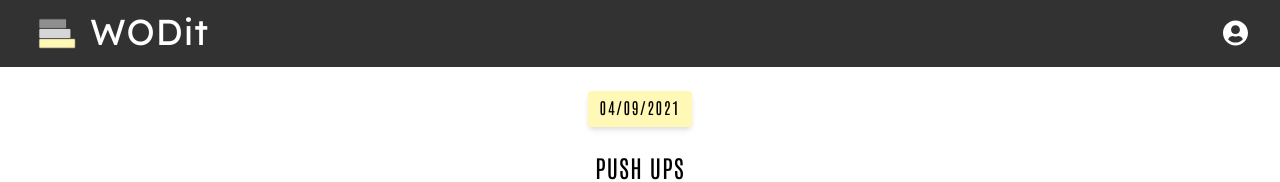
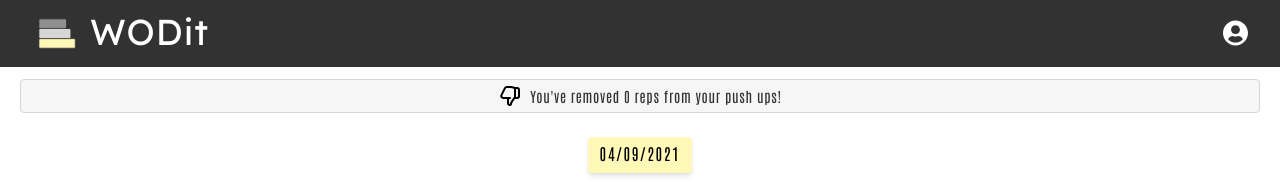
Before and after one commit to irahrosete/wodit, a React (Create React App) app in the folder client/: page / in a window 1280 px wide. Both pictures are taken after a click on the button "REMOVE". Shown: the top 182 px of the page. Built offline with nearby package versions, Linux system fonts and the light colour scheme.

Commit message:
create alert for adding and removing exercises

```diff
--- /dev/null
+++ b/client/src/components/Alert.jsx
@@ -0,0 +1,14 @@
+import React from 'react'
+
+const Alert = ({ icon, message }) => {
+  return (
+    <div className='flex p-1 my-3 mx-5 justify-center bg-wodGray border rounded border-wodDarkGray'>
+      {icon}
+      <p className='font-body tracking-wider text-wodBlack text-sm flex items-center pl-2'>
+        {message}
+      </p>
+    </div>
+  )
+}
+
+export default Alert
--- a/client/src/components/EditExercise.jsx
+++ b/client/src/components/EditExercise.jsx
@@ -3,6 +3,10 @@ import { Donut } from 'react-dial-knob'
 
 import DatePick from './DatePick'
 import Footer from './Footer'
+import Alert from './Alert'
+
+import thumbup from '../img/thumb-up.js'
+import thumbdown from '../img/thumb-down'
 
 const EditExercise = () => {
   const [exercise, setExercise] = useState({
@@ -13,14 +17,48 @@ const EditExercise = () => {
   })
 
   const [rep, setRep] = useState(0)
-  const handleClick = () => {
+  console.log(exercise, rep)
+
+  const [addAlert, setAddAlert] = useState(false)
+  const [removeAlert, setRemoveAlert] = useState(false)
+
+  const handleAdd = () => {
     setExercise({ ...exercise, rep })
+
+    setTimeout(() => {
+      setAddAlert(true)
+    }, 0)
+    setTimeout(() => {
+      setAddAlert(false)
+    }, 5000)
   }
 
-  console.log(exercise, rep)
+  const handleRemove = () => {
+    setExercise({ ...exercise, rep })
+
+    setTimeout(() => {
+      setRemoveAlert(true)
+    }, 0)
+    setTimeout(() => {
+      setRemoveAlert(false)
+    }, 5000)
+  }
 
   return (
     <>
+      {addAlert && (
+        <Alert
+          icon={thumbup}
+          message={`You've added ${rep} reps to your push ups!`}
+        />
+      )}
+      {removeAlert && (
+        <Alert
+          icon={thumbdown}
+          message={`You've removed ${rep} reps from your push ups!`}
+        />
+      )}
+
       <DatePick exercise={exercise} setExercise={setExercise} />
       <div className='flex justify-center'>
         <h3 className='font-body tracking-wider text-2xl mb-6'>PUSH UPS</h3>
@@ -44,12 +82,12 @@ const EditExercise = () => {
           </div>
           <div className='flex justify-between'>
             <div className='ml-5 mt-5 w-10'>
-              <button className='btn' onClick={handleClick}>
+              <button className='btn' onClick={handleRemove}>
                 remove
               </button>
             </div>
             <div className='mr-5 mt-5'>
-              <button className='btn' onClick={handleClick}>
+              <button className='btn' onClick={handleAdd}>
                 add
               </button>
             </div>
--- /dev/null
+++ b/client/src/img/thumb-down.js
@@ -0,0 +1,18 @@
+const thumbdown = (
+  <svg
+    xmlns='http://www.w3.org/2000/svg'
+    className='h-6 w-6'
+    fill='none'
+    viewBox='0 0 24 24'
+    stroke='currentColor'
+  >
+    <path
+      strokeLinecap='round'
+      strokeLinejoin='round'
+      strokeWidth='2'
+      d='M10 14H5.236a2 2 0 01-1.789-2.894l3.5-7A2 2 0 018.736 3h4.018a2 2 0 01.485.06l3.76.94m-7 10v5a2 2 0 002 2h.096c.5 0 .905-.405.905-.904 0-.715.211-1.413.608-2.008L17 13V4m-7 10h2m5-10h2a2 2 0 012 2v6a2 2 0 01-2 2h-2.5'
+    />
+  </svg>
+)
+
+export default thumbdown
--- /dev/null
+++ b/client/src/img/thumb-up.js
@@ -0,0 +1,18 @@
+const thumbup = (
+  <svg
+    xmlns='http://www.w3.org/2000/svg'
+    className='h-6 w-6'
+    fill='none'
+    viewBox='0 0 24 24'
+    stroke='#323232'
+  >
+    <path
+      strokeLinecap='round'
+      strokeLinejoin='round'
+      strokeWidth='2'
+      d='M14 10h4.764a2 2 0 011.789 2.894l-3.5 7A2 2 0 0115.263 21h-4.017c-.163 0-.326-.02-.485-.06L7 20m7-10V5a2 2 0 00-2-2h-.095c-.5 0-.905.405-.905.905 0 .714-.211 1.412-.608 2.006L7 11v9m7-10h-2M7 20H5a2 2 0 01-2-2v-6a2 2 0 012-2h2.5'
+    />
+  </svg>
+)
+
+export default thumbup
```
